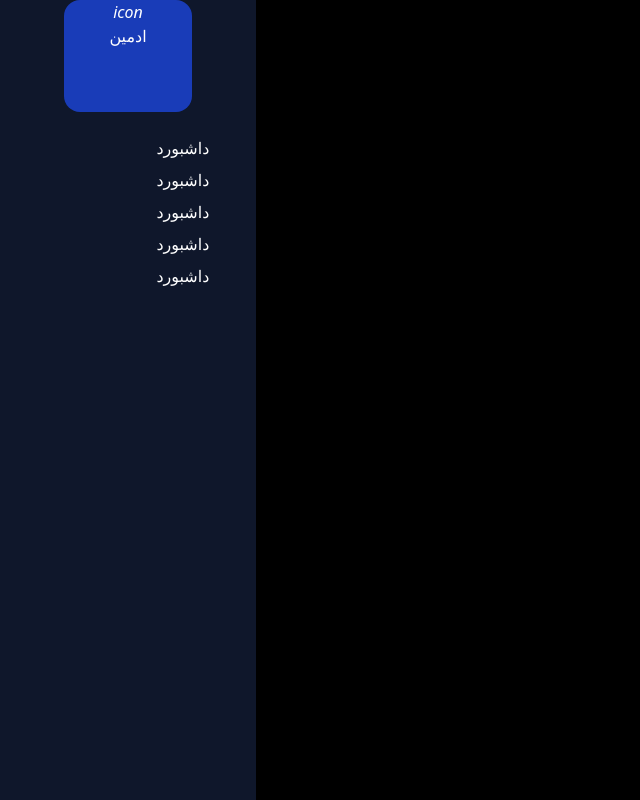
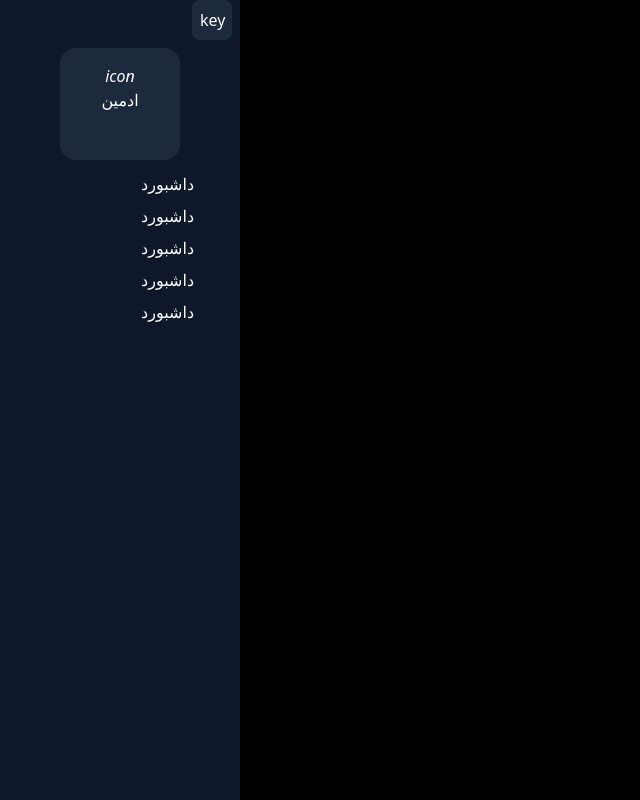
Before and after one commit to haydarih833/adminpanel, a React (Vite) app: page / in a window 1280 px wide. Shown: the whole page, without its empty margins (0-640 px from the left). Built offline with nearby package versions, Linux system fonts and the light colour scheme.

Commit message:
create function show&hidden navbar

```diff
--- a/src/componets/Navbar/index.jsx
+++ b/src/componets/Navbar/index.jsx
@@ -1,14 +1,22 @@
-import React from 'react'
+import React, { useState } from 'react'
 
 function Navbar() {
+    const [active, setActive] = useState(true);
+    const handleShowHidden = () => {
+        setActive(!active)
+    }
     return (
-        <div className=' h-screen w-[20%] bg-slate-900 text-white'>
-
-            <div className='h-28 w-6/12 bg-blue-800 rounded-2xl mx-auto text-center  '>
+        <div className={`${active ? 'w-60 ' : 'w-0'} duration-500 h-screen  bg-slate-900 text-white text-right`}>
+            <div className={`mb-4 p-2 bg-slate-800 hover:bg-slate-700 w-10 rounded-lg absolute  ${active ? 'left-48' : 'left-4'} duration-500`}>
+                <button onClick={handleShowHidden}>
+                    key
+                </button>
+            </div>
+            <div className={`${active ? '' : ' -translate-x-24'} duration-400 h-28 w-6/12 bg-slate-800 rounded-2xl mx-auto text-center pt-4 translate-y-12`} >
                 <i>icon</i>
                 <p>ادمین</p>
             </div>
-            <ul className='w-11/12 mx-auto text-right mt-5 '>
+            <ul className={`${active ? '' : '-translate-x-24 '} duration-700 w-11/12 mx-auto translate-y-14`}>
                 <li className='hover:bg-slate-800 px-9 py-1 rounded-lg'><button>داشبورد</button></li>
                 <li className='hover:bg-slate-800 px-9 py-1 rounded-lg'><button>داشبورد</button></li>
                 <li className='hover:bg-slate-800 px-9 py-1 rounded-lg'><button>داشبورد</button></li>
```
